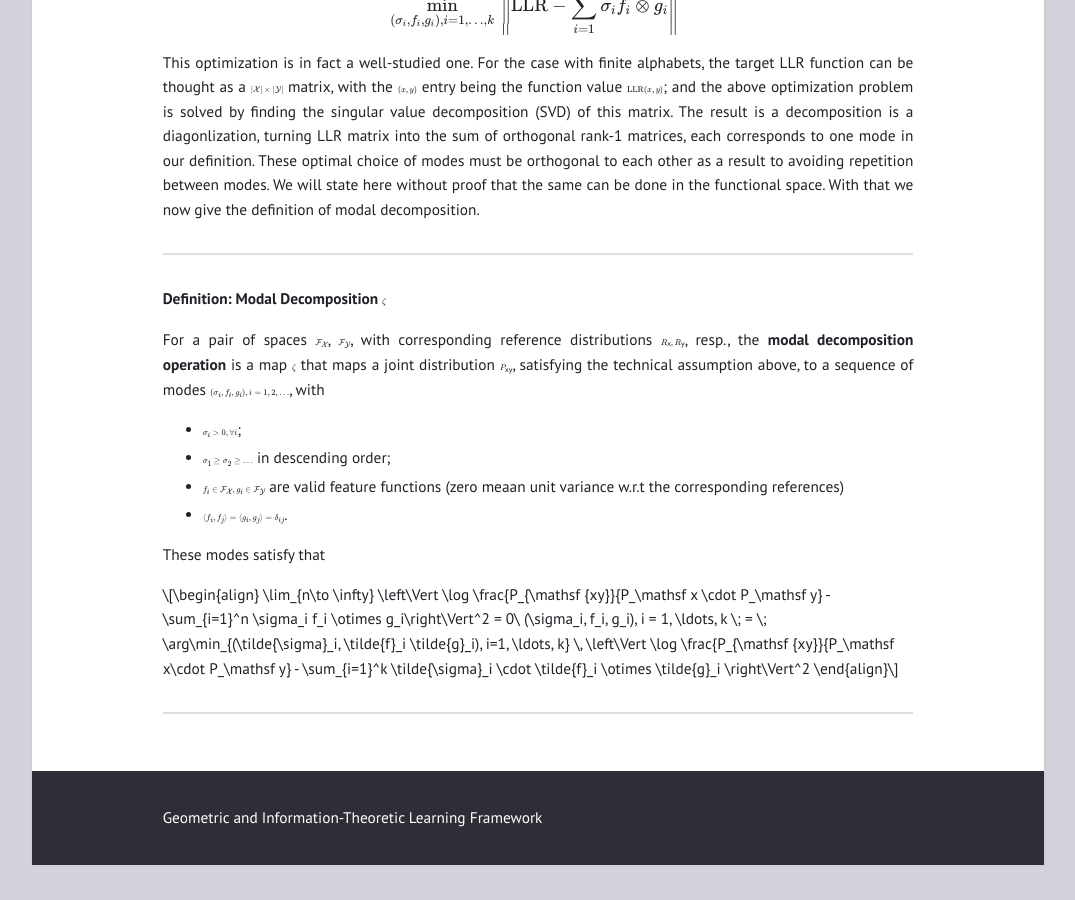
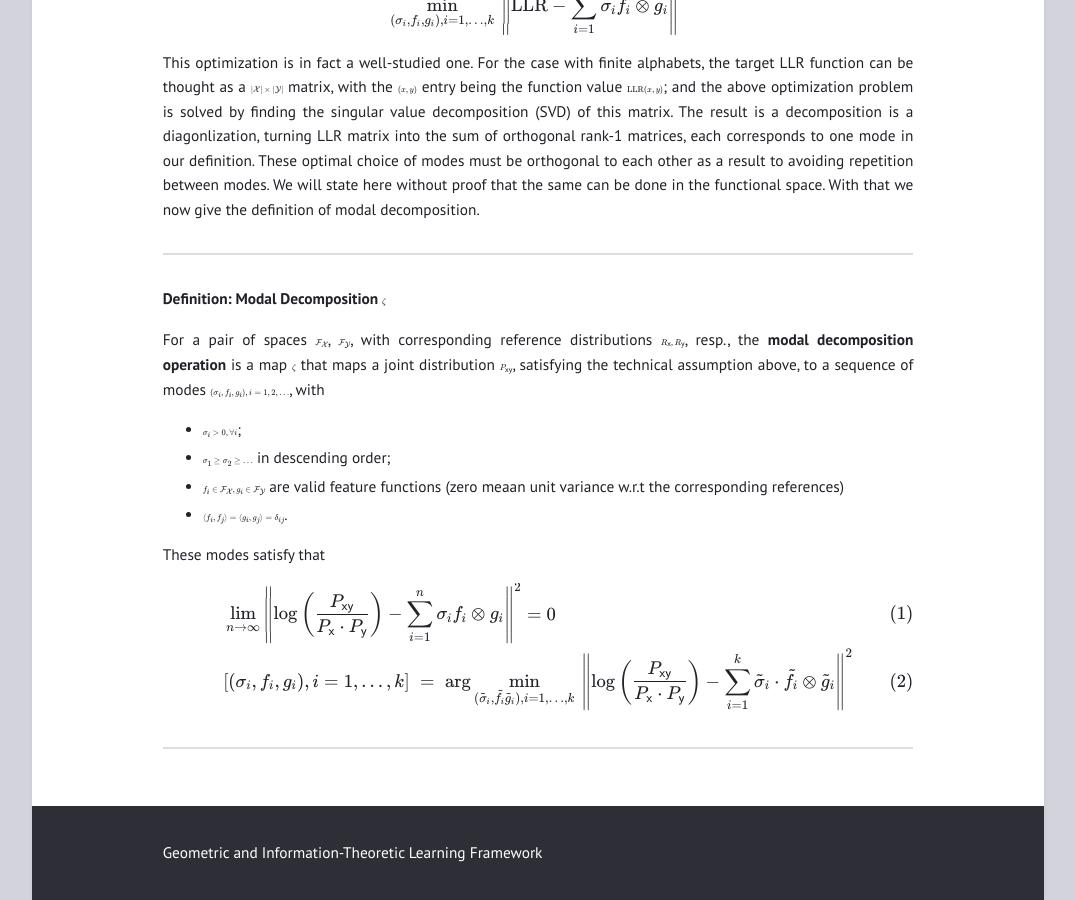
Before and after one commit to gilearning/gilearning.github.io, a Jekyll site: the page built from _posts/2022-08-15-ModalDecomposition.md, in a window 1280 px wide and 900 px high, scrolled down 2956 px. Shown: the whole window, without its empty margins (102-1177 px from the left). Built offline with Jekyll 4.4.1, drawn with Linux system fonts in a browser that asks for light colours; formulas are drawn with MathJax 3; before the commit the page ends 3821 px from its top, so only the background shows below that.

Commit message:
Update 2022-08-15-ModalDecomposition.md

```diff
--- a/_posts/2022-08-15-ModalDecomposition.md
+++ b/_posts/2022-08-15-ModalDecomposition.md
@@ -116,8 +116,8 @@
 
 $$
 \begin{align}
-\lim_{n\to \infty} \left\Vert \log \frac{P_{\mathsf {xy}}{P_\mathsf x \cdot P_\mathsf y} - \sum_{i=1}^n \sigma_i f_i \otimes g_i\right\Vert^2 = 0\\
-(\sigma_i, f_i, g_i), i = 1, \ldots, k \; = \; \arg\min_{(\tilde{\sigma}_i, \tilde{f}_i \tilde{g}_i), i=1, \ldots, k} \, \left\Vert \log \frac{P_{\mathsf {xy}}{P_\mathsf x\cdot P_\mathsf y} - \sum_{i=1}^k \tilde{\sigma}_i \cdot \tilde{f}_i \otimes \tilde{g}_i \right\Vert^2
+&\lim_{n\to \infty} \left\Vert \log \left(\frac{P_{\mathsf {xy}}}{P_\mathsf x \cdot P_\mathsf y}\right) - \sum_{i=1}^n \sigma_i f_i \otimes g_i\right\Vert^2 = 0\\
+&[(\sigma_i, f_i, g_i), i = 1, \ldots, k] \; = \; \arg\min_{(\tilde{\sigma}_i, \tilde{f}_i \tilde{g}_i), i=1, \ldots, k} \, \left\Vert \log \left(\frac{P_{\mathsf {xy}}}{P_\mathsf x\cdot P_\mathsf y} \right)- \sum_{i=1}^k \tilde{\sigma}_i \cdot \tilde{f}_i \otimes \tilde{g}_i \right\Vert^2
 \end{align}
 $$
 
```
